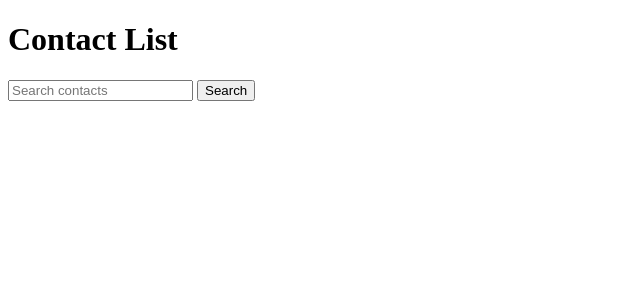
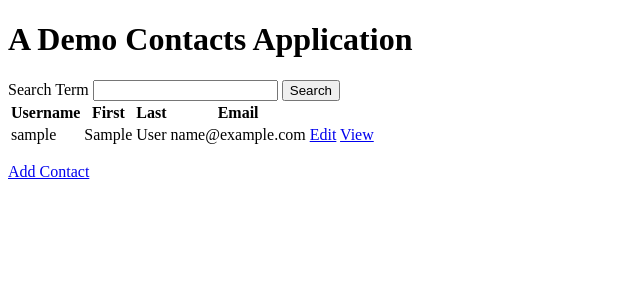
Before and after one commit to iferdel/hypermedia-systems-bookproject, a Django app: page /contacts/ in a window 1280 px wide. Shown: the top 300 px of the page, without its empty margins (0-640 px from the left). Run offline with Django 4.2, Linux system fonts and the light colour scheme; tables that the repository leaves empty hold one stand-in row (values such as "Sample post").

Commit message:
layout extended into index + django User model

```diff
--- a/contacts/urls.py
+++ b/contacts/urls.py
@@ -1,3 +1,5 @@
+# contacts/views.py
+
 from django.urls import path
 from . import views
 
--- a/contacts/views.py
+++ b/contacts/views.py
@@ -1,3 +1,5 @@
+# contacts/views.py
+
 from django.contrib.auth.models import User
 from django.shortcuts import render
 
--- a/templates/index.html
+++ b/templates/index.html
@@ -1,21 +1,36 @@
-<!DOCTYPE html>
-<html lang="en">
-<head>
-    <meta charset="UTF-8">
-    <title>Contact List</title>
-</head>
-<body>
-    <h1>Contact List</h1>
+<!-- templates/index.html -->
 
-    <form method="GET" action="{% url 'contacts' %}">
-        <input type="text" name="q" placeholder="Search contacts">
-        <button type="submit">Search</button>
+{% extends 'layout.html' %}
+
+{% block content %}
+    <form action="/contacts" method="get" class="tool-bar">
+        <label for="search">Search Term</label>
+        <input id="search" type="search" name="q" value="{{ request.GET.q|default:'' }}"/>
+        <input type="submit" value="Search"/>
     </form>
 
-    <ul>
-        {% for contact in contacts %}
-            <li>{{ contact.name }}</li>
+    <table>
+        <thead>
+        <tr>
+            <th>Username</th> <th>First</th> <th>Last</th> <th>Email</th> <th></th>
+        </tr>
+        </thead>
+        <tbody>
+        {% for user in users %}
+            <tr>
+                <td>{{ user.username }}</td>
+                <td>{{ user.first_name }}</td>
+                <td>{{ user.last_name }}</td>
+                <td>{{ user.email }}</td>
+                <td><a href="/contacts/{{ contact.id }}/edit">Edit</a>
+                    <a href="/contacts/{{ contact.id }}">View</a></td>
+            </tr>
         {% endfor %}
-    </ul>
-</body>
-</html>
+        </tbody>
+    </table>
+
+   <p>
+       <a href="/contacts/new">Add Contact</a>
+   </p>
+
+{% endblock %}
--- /dev/null
+++ b/templates/layout.html
@@ -0,0 +1,15 @@
+<!DOCTYPE html>
+<html lang="en">
+<head>
+    <meta charset="UTF-8">
+    <title>Contact App</title>
+</head>
+<body>
+    <main>
+        <header>
+            <h1>A Demo Contacts Application</h1>
+        </header>
+        {% block content %}{% endblock %}
+    </main>
+</body>
+</html>
```
